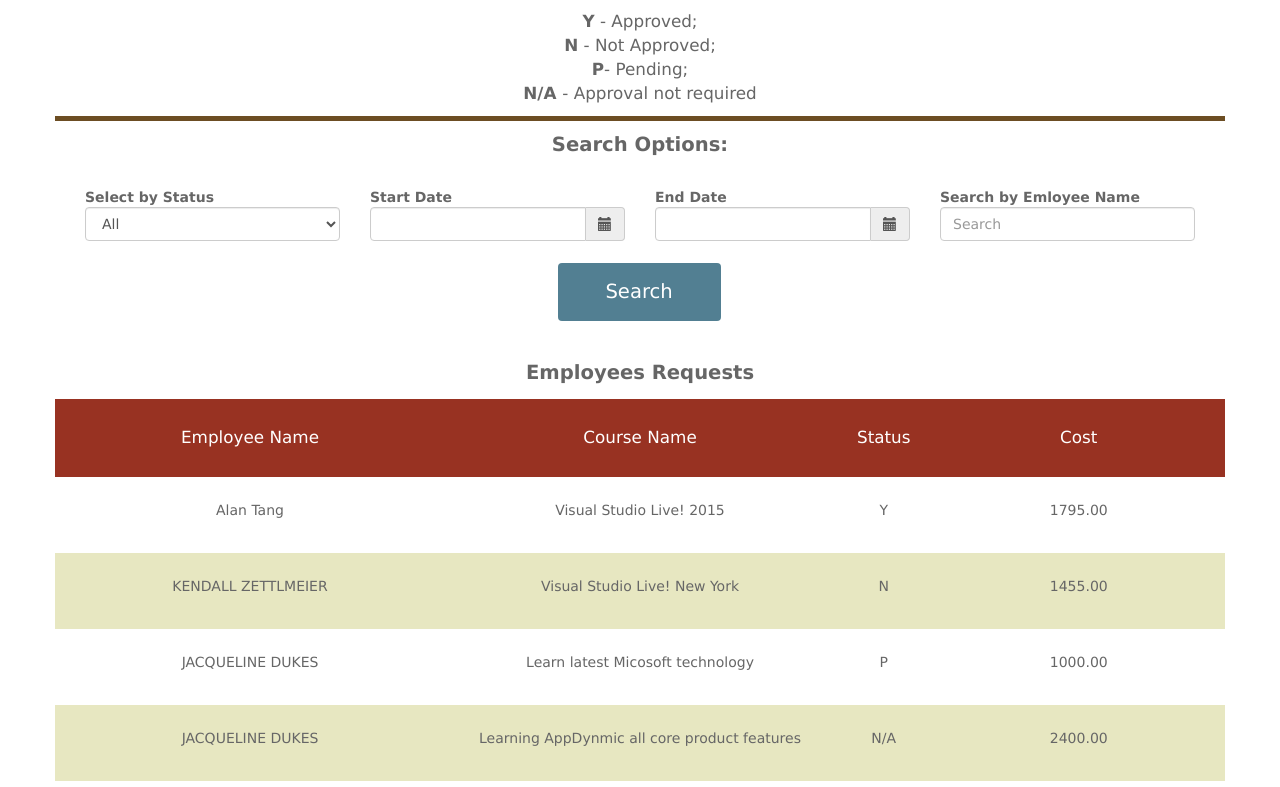
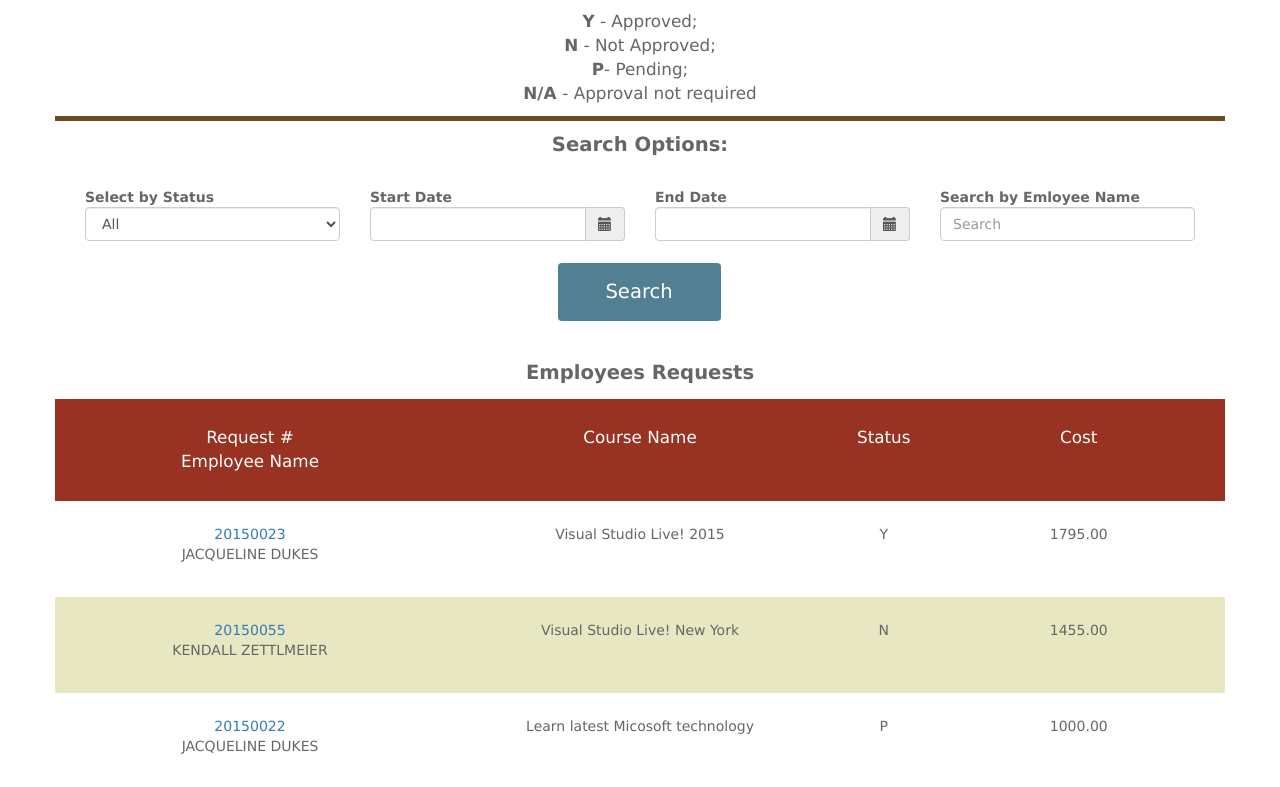
Before and after one commit to thenerdhero/c35, a plain HTML site: page frontend/html/manage2_all_requests.html in a window 1280 px wide. Shown: the part 123-910 px from the top of the page. Drawn offline with nearby package versions, Linux system fonts and the light colour scheme.

Commit message:
adds update from Iryna's files

```diff
--- a/frontend/html/manage2_all_requests.html
+++ b/frontend/html/manage2_all_requests.html
@@ -146,7 +146,7 @@ Wissel, SC</strong></p>
 
 <!--table-->
  <div class="row top">
-  <div class="col-xs-4 col-sm-4 col-md-4"><p>Employee Name</p></div>
+  <div class="col-xs-4 col-sm-4 col-md-4"><p>Request #<br>Employee Name</p></div>
   <div class= "col-xs-4 col-sm-4 col-md-4"><p>Course Name</p></div>
   <div class="col-xs-1 col-sm-1 col-md-1"><p>Status</p></div>
   <div class="col-xs-3 col-sm-3 col-md-3"><p>Cost</p></div>
@@ -154,7 +154,7 @@ Wissel, SC</strong></p>
 
 
  <div class="row row-odd">
-  <div class="col-xs-4 col-sm-4 col-md-4"><p>Alan Tang</p></div>
+  <div class="col-xs-4 col-sm-4 col-md-4"><p><a href = "#">20150023</a> <br>JACQUELINE DUKES</p></div>
   <div class= "col-xs-4 col-sm-4 col-md-4"><p>Visual Studio Live! 2015</p></div>
   <div class="col-xs-1 col-sm-1 col-md-1"><p>Y</p></div>
   <div class="col-xs-3 col-sm-3 col-md-3">1795.00</div>
@@ -162,28 +162,28 @@ Wissel, SC</strong></p>
 
 
  <div class="row row-even">
-  <div class="col-xs-4 col-sm-4 col-md-4"><p>KENDALL ZETTLMEIER</p></div>
+  <div class="col-xs-4 col-sm-4 col-md-4"><p><a href = "#">20150055</a><br>KENDALL ZETTLMEIER</p></div>
   <div class= "col-xs-4 col-sm-4 col-md-4"><p>Visual Studio Live! New York</p></div>
   <div class="col-xs-1 col-sm-1 col-md-1"><p>N</p></div>
   <div class="col-xs-3 col-sm-3 col-md-3">1455.00</div>
   </div>
 
  <div class="row row-odd">
-  <div class="col-xs-4 col-sm-4 col-md-4"><p>JACQUELINE DUKES</p></div>
+  <div class="col-xs-4 col-sm-4 col-md-4"><p><a href = "#">20150022</a> <br> JACQUELINE DUKES</p></div>
   <div class= "col-xs-4 col-sm-4 col-md-4"><p>Learn latest Micosoft technology</p></div>
   <div class="col-xs-1 col-sm-1 col-md-1"><p>P</p></div>
   <div class="col-xs-3 col-sm-3 col-md-3">1000.00</div>
   </div>
 
   <div class="row row-even">
-  <div class="col-xs-4 col-sm-4 col-md-4"><p>JACQUELINE DUKES</p></div>
+  <div class="col-xs-4 col-sm-4 col-md-4"><p><a href = "#">20154578</a><br>Alan Tang</p></div>
   <div class= "col-xs-4 col-sm-4 col-md-4"><p>Learning AppDynmic all core product features</p></div>
   <div class="col-xs-1 col-sm-1 col-md-1"><p>N/A</p></div>
   <div class="col-xs-3 col-sm-3 col-md-3">2400.00</div>
   </div>
 
   <div class="row row-odd">
-  <div class="col-xs-4 col-sm-4 col-md-4"><p>Alan Tang</p></div>
+  <div class="col-xs-4 col-sm-4 col-md-4"><p><a href = "#">20150023</a> <br>JACQUELINE DUKES</p></div>
   <div class= "col-xs-4 col-sm-4 col-md-4"><p>Visual Studio Live! 2015</p></div>
   <div class="col-xs-1 col-sm-1 col-md-1"><p>Y</p></div>
   <div class="col-xs-3 col-sm-3 col-md-3">1795.00</div>
@@ -198,4 +198,4 @@ Wissel, SC</strong></p>
 </div> <!--closed general conteiner-->
 
 	</body>
-</html
+</html>
```
Also changed, not shown: frontend/html/etr2.html (+4 -2 lines), frontend/css/manage2_all_requests.css (line endings or trailing spaces).
